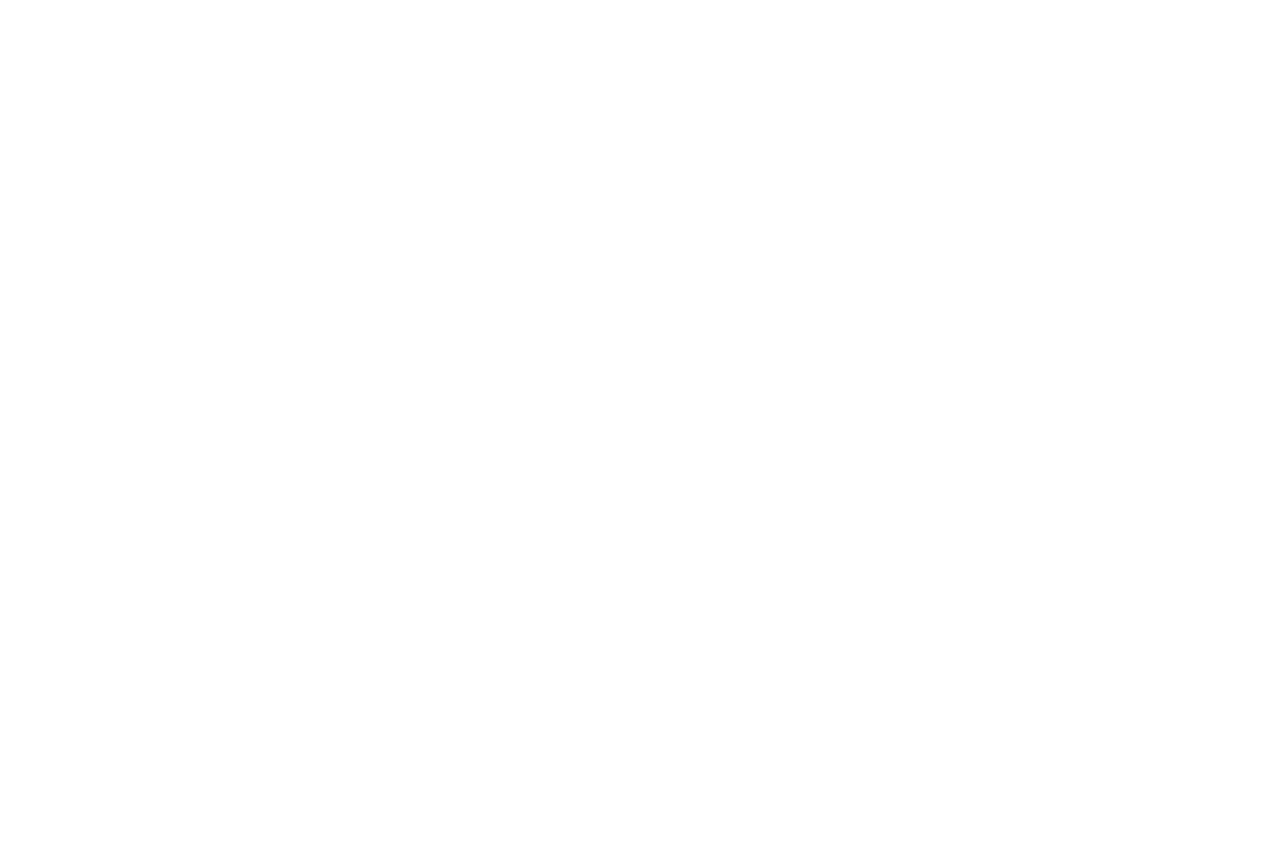
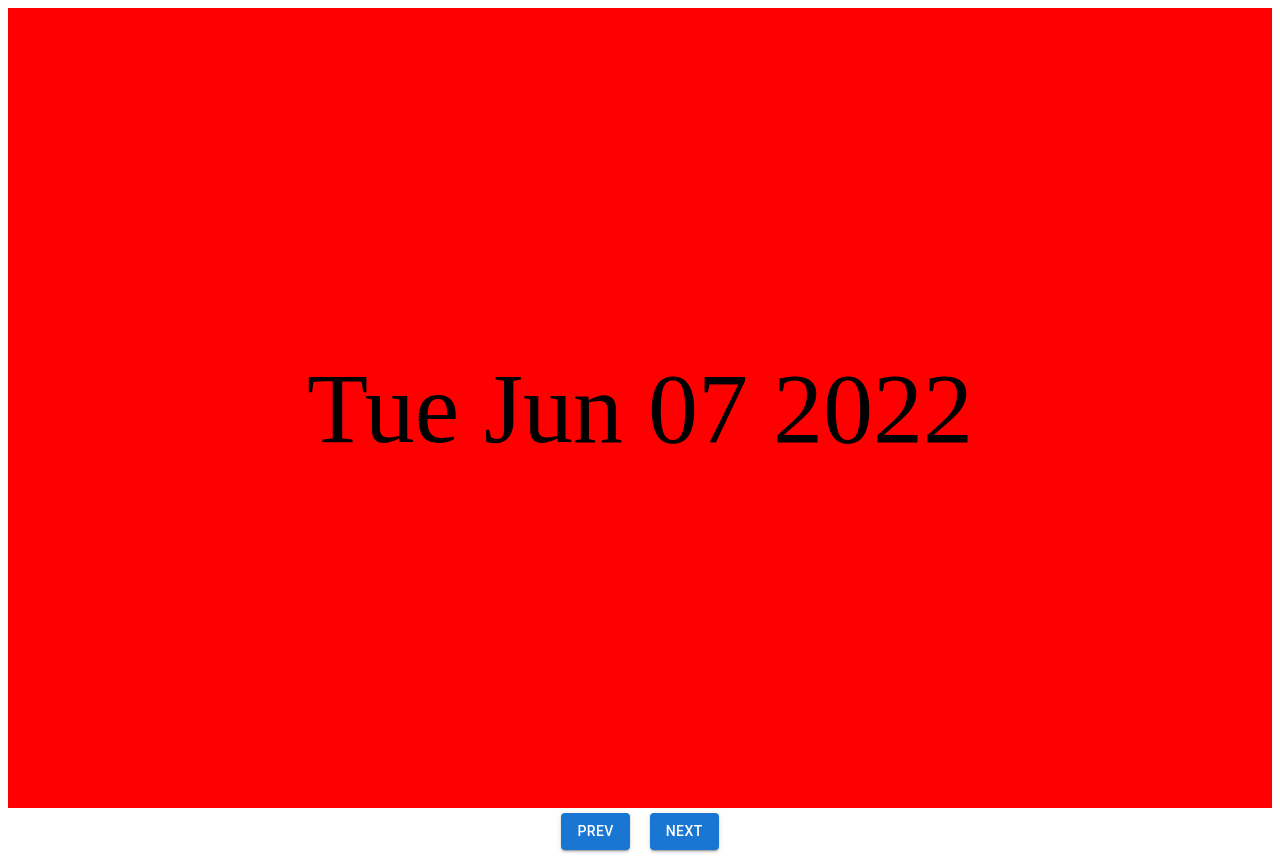
Before and after one commit to dakshgupta2002/sentimo, a React (Create React App) app in the folder client/: page / in a window 1280 px wide. Before the commit the page ends 800 px from the top, so only its background shows below. Built offline with nearby package versions, Linux system fonts and the light colour scheme.

Commit message:
Carousel with dates done

```diff
--- a/client/src/App.js
+++ b/client/src/App.js
@@ -1,9 +1,13 @@
-import Carousel from './components/Carousel/Carousel.jsx'
+import Carousel, {CarouselItem} from './components/Carousel/Carousel.jsx'
 
 function App() {
   return (
     <div className="App">
-      <Carousel />
+      <Carousel>
+        <CarouselItem />
+        <CarouselItem />
+        <CarouselItem />
+      </Carousel>
     </div>
   );
 }
--- a/client/src/components/Carousel/Carousel.css
+++ b/client/src/components/Carousel/Carousel.css
@@ -0,0 +1,27 @@
+.carousel {
+    overflow: hidden;
+}
+
+.inner {
+    white-space: nowrap;
+    transition: transform 0.25s;
+}
+
+.carousel-item {
+    display: inline-flex;
+    height: 100vh;
+    background-color: red;
+
+    justify-content: center;
+    align-items: center;
+    font-size: 100px;
+}
+
+.indicators {
+    display: flex;
+    justify-content: center;
+}
+
+.indicators > Button {
+    margin: 5px 10px 5px 10px;
+}
--- a/client/src/components/Carousel/Carousel.jsx
+++ b/client/src/components/Carousel/Carousel.jsx
@@ -1,10 +1,82 @@
-import React from 'react'
-import './Carousel.css'
+import React, { useState } from "react";
+import { useSwipeable } from "react-swipeable";
+import { Button } from "@mui/material";
 
-export default function Carousel() {
+import "./Carousel.css";
+
+// Get Date
+const todayDate = (index, total) => {
+  var date = new Date();
+  index = total - index - 1;
+  date.setDate(date.getDate() - index);
+
+  return date.toDateString();
+};
+
+// Carousel Items
+export const CarouselItem = ({ index, total, width }) => {
   return (
-    <>
+    // Can make width smaller for zoom out effect
+    <div className="carousel-item" style={{ width: width }}>
+      {todayDate(index, total)}
+    </div>
+  );
+};
 
-    </>
-  )
-}
+// Carousel
+const Carousel = ({ children }) => {
+  var totalChildren = React.Children.count(children);
+  const [activeIndex, setActiveIndex] = useState(totalChildren - 1);
+
+  const updateIndex = (newIndex) => {
+    if (newIndex < 0)
+      newIndex = 0;
+    else if (newIndex >= totalChildren)
+      newIndex = totalChildren - 1;
+
+    setActiveIndex(newIndex);
+  };
+
+  const handlers = useSwipeable({
+    onSwipedLeft: () => updateIndex(activeIndex + 1),
+    onSwipedRight: () => updateIndex(activeIndex - 1),
+  });
+
+  return (
+    <div {...handlers} className="carousel">
+      <div
+        className="inner"
+        style={{ transform: `translateX(-${activeIndex * 100}%)` }}
+      >
+        {React.Children.map(children, (child, index) => {
+          return React.cloneElement(child, {
+            index: index.toString(),
+            total: totalChildren,
+            width: "100%",
+          });
+        })}
+      </div>
+      <div className="indicators">
+        <Button
+          variant="contained"
+          onClick={() => {
+            updateIndex(activeIndex - 1);
+          }}
+        >
+          Prev
+        </Button>
+
+        <Button
+          variant="contained"
+          onClick={() => {
+            updateIndex(activeIndex + 1);
+          }}
+        >
+          Next
+        </Button>
+      </div>
+    </div>
+  );
+};
+
+export default Carousel;
```
